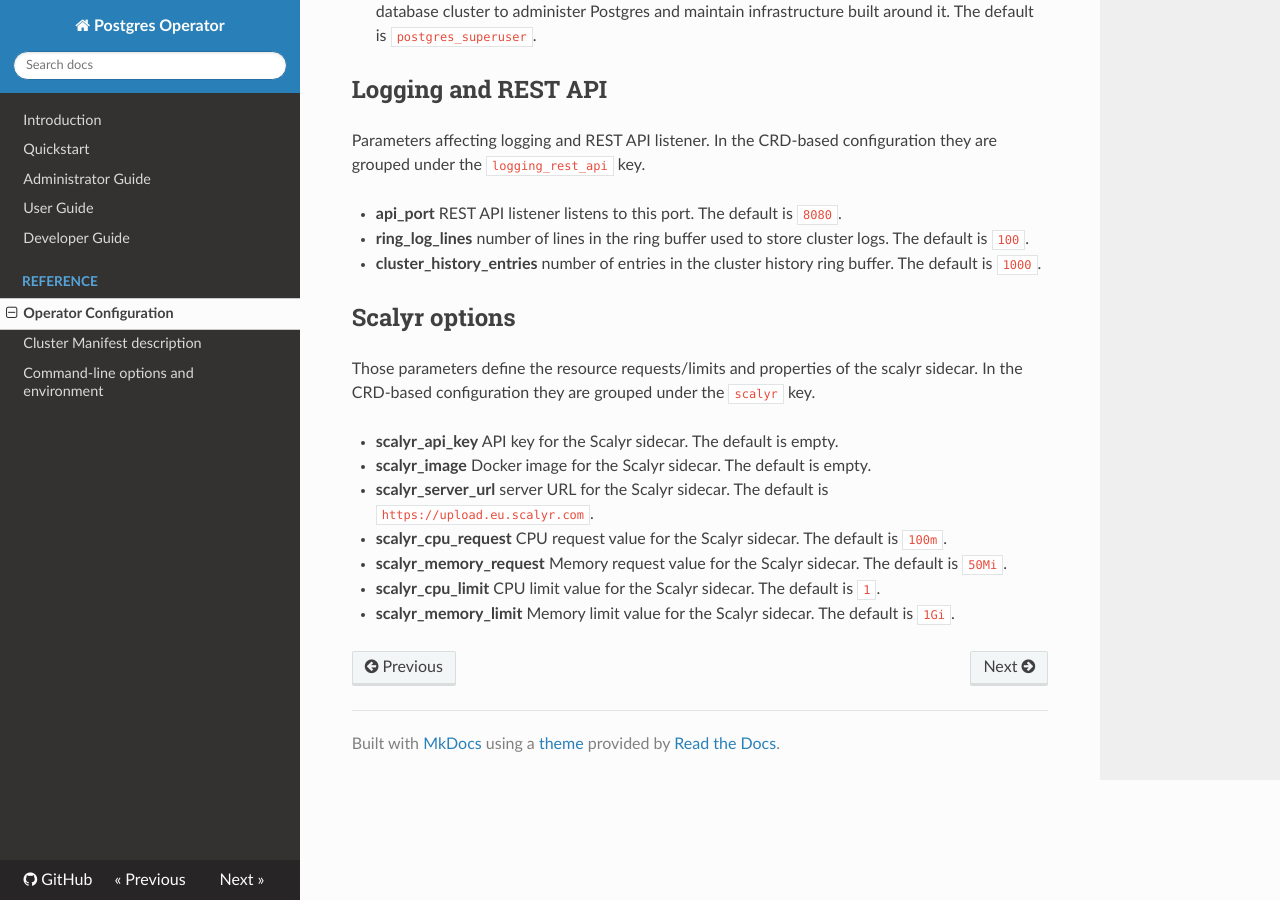
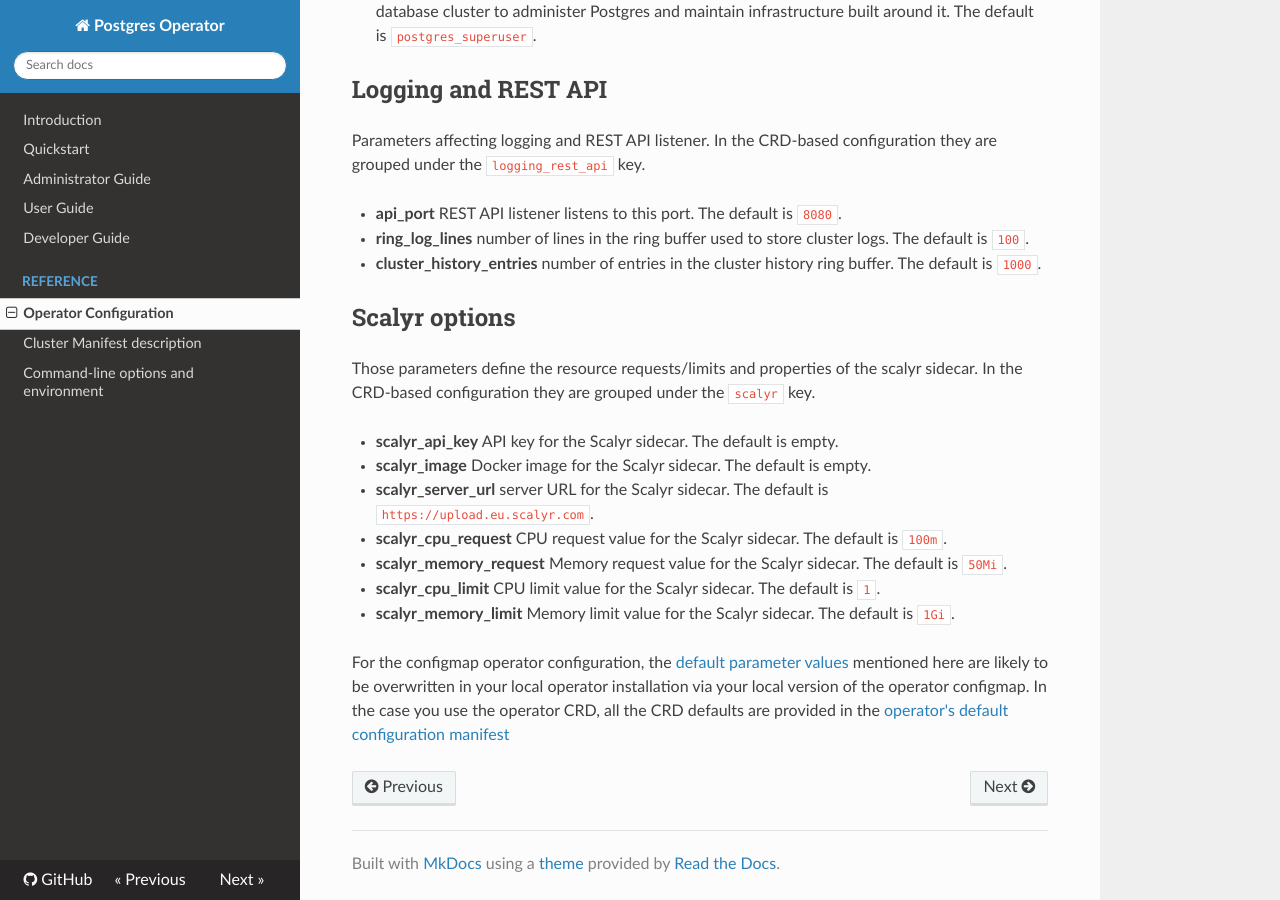
Before and after one commit to zalando/postgres-operator, an MkDocs documentation site: the page built from docs/reference/operator_parameters.md, in a window 1280 px wide and 900 px high, scrolled down 5990 px. Built offline with MkDocs 1.6.1, drawn with Linux system fonts in a browser that asks for light colours; nearby versions of some CDN libraries; old or Windows-style settings are respelled for this version of MkDocs.

Commit message:
Clarify what a default values is (#368)
Clarify what a default values is

```diff
--- a/docs/reference/operator_parameters.md
+++ b/docs/reference/operator_parameters.md
@@ -44,6 +44,8 @@ parameters, those parameters have no effect and are replaced by the
 They will be deprecated and removed in the future.
 
 Variable names are underscore-separated words.
+
+
 
 ## General
 
@@ -419,3 +421,6 @@ scalyr sidecar. In the CRD-based configuration they are grouped under the
 
 * **scalyr_memory_limit**
   Memory limit value for the Scalyr sidecar. The default is `1Gi`.
+
+
+For the configmap operator configuration, the [default parameter values](https://github.com/zalando-incubator/postgres-operator/blob/master/pkg/util/config/config.go#L14) mentioned here are likely to be overwritten in your local operator installation via your local version of the operator configmap. In the case you use the operator CRD, all the CRD defaults are provided in the [operator's default configuration manifest](https://github.com/zalando-incubator/postgres-operator/blob/master/manifests/postgresql-operator-default-configuration.yaml)
```
